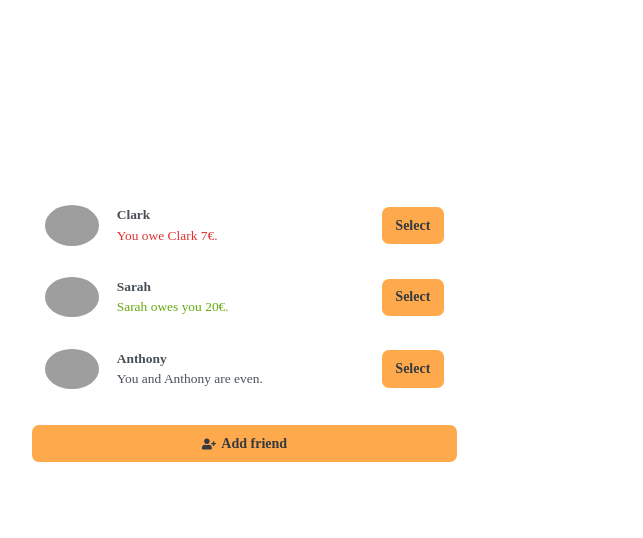
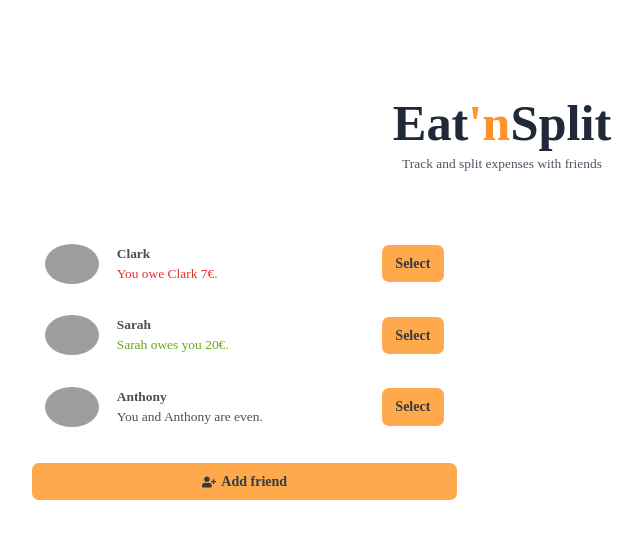
Before and after one commit to momen-arabi/react-eat-n-split, a React (Create React App) app: page / in a window 1280 px wide. Shown: the top 538 px of the page, without its empty margins (138-781 px from the left). Built offline with nearby package versions, Linux system fonts and the light colour scheme; grey boxes are pictures that could not be loaded.

Commit message:
Add app heading

```diff
--- a/src/components/App.jsx
+++ b/src/components/App.jsx
@@ -54,6 +54,14 @@ function App() {
   }
 
   return (
+    <div className="flex flex-col items-center">
+      <div className="text-center">
+        <h1 className="text-7xl font-bold text-gray-800 mb-2">
+          Eat<span className="text-[#ff922b]">'n</span>Split
+        </h1>
+        <p className="text-gray-600 text-md">Track and split expenses with friends</p>
+      </div>
+
       <div className="app p-20">
         <Sidebar
           friends={friends}
@@ -73,6 +81,7 @@ function App() {
           />
         ) : null}
       </div>
+    </div>
   );
 }
 
```
Lines whose indentation alone changed are shown as unchanged.
